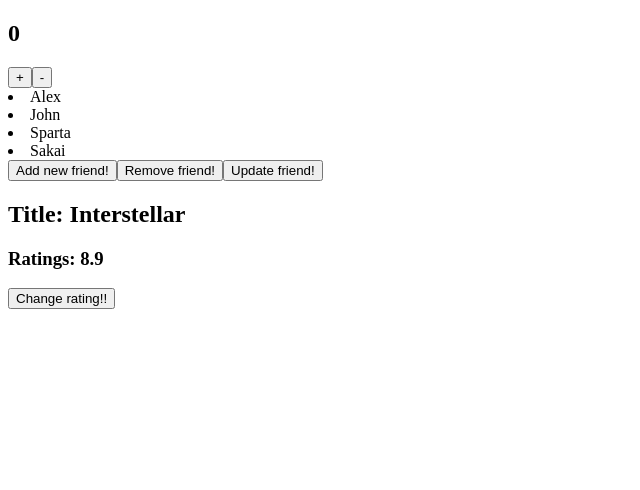
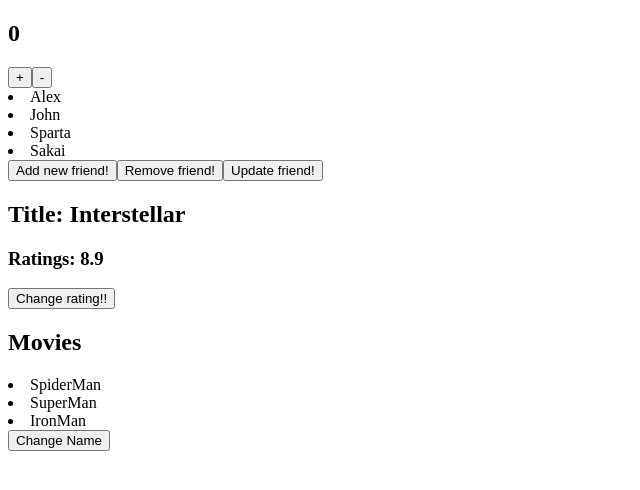
Before and after one commit to anandku06/ReactJs_Leveling, a React (Vite) app in the folder React_learns/: page / in a window 1280 px wide. Shown: the top 490 px of the page, without its empty margins (0-640 px from the left). Built offline with nearby package versions, Linux system fonts and the light colour scheme.

Commit message:
add movie state management; implement movies array and changeName function to update movie titles

```diff
--- a/React_learns/src/components/States.jsx
+++ b/React_learns/src/components/States.jsx
@@ -31,6 +31,17 @@ const States = () => {
     setMovie({...movie, ratings : 9.8}) // doing all those things here
   }
 
+  const [movies, setMovies] = useState([
+    {id : 1, title: "SpiderMan", ratings : 8.7},
+    {id : 2, title: "SuperMan", ratings : 8.9},
+    {id : 3, title: "IronMan", ratings : 9.0},
+  ]) // made an array of objects for state changing practice
+
+  const changeName = () => {
+    setMovies(movies.map(m => m.id === 1 ? {...movies, title : "John Wick 4"} : m))
+  }
+  // checks the object with id 1 and changes the title of that object after mapping over the array
+
   return (
     <section>
       <div>
@@ -51,6 +62,14 @@ const States = () => {
       <h3>Ratings: {movie.ratings}</h3>
 
       <button onClick={changeRating}>Change rating!!</button>
+      <br />
+
+      <h1>Movies</h1>
+      {movies.map(m => (
+        <li key={m.id}>{m.title}</li>
+      ))}
+
+      <button onClick={changeName}>Change Name</button>
     </section>
   );
 };
```
